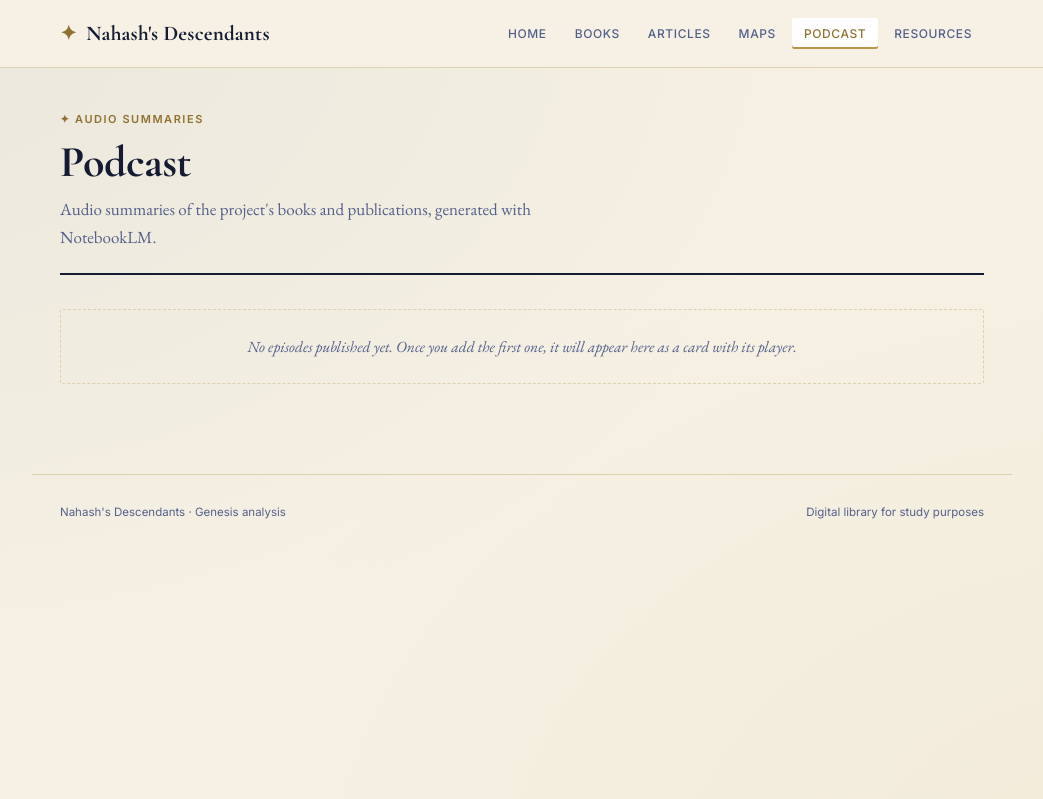
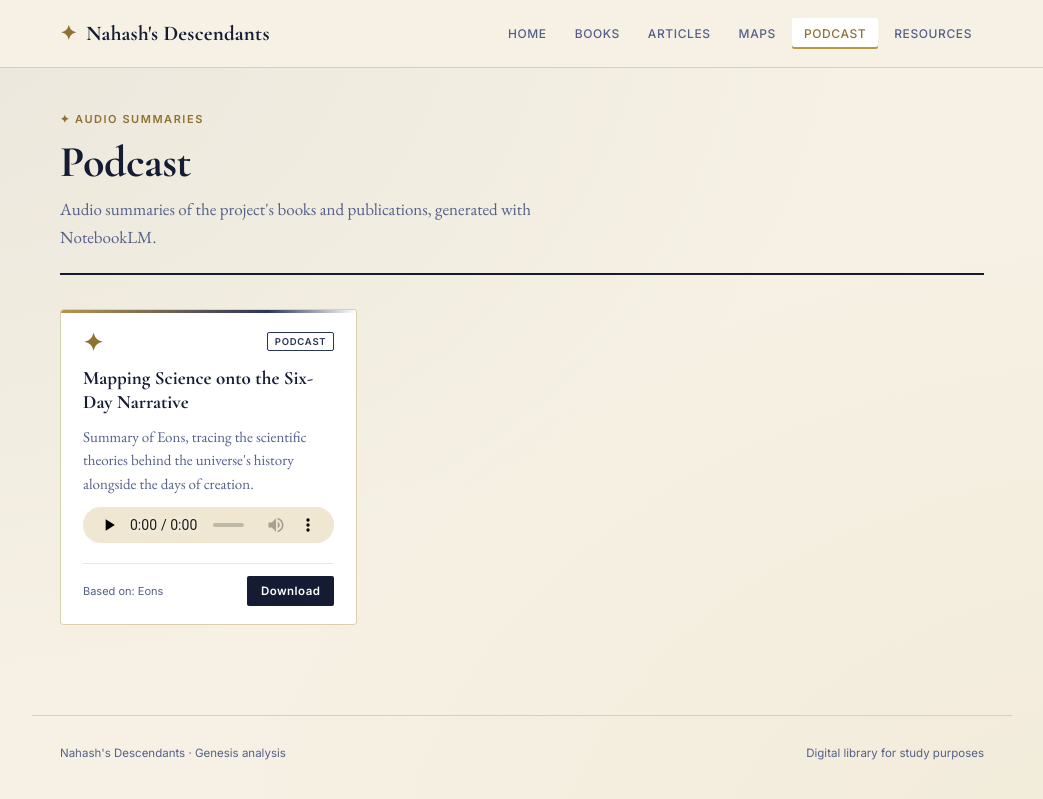
Before and after one commit to Dskartes/Nahashsdescendants, a Jekyll site: the page built from podcast.md, in a window 1280 px wide. Shown: the top 799 px of the page, without its empty margins (118-1161 px from the left). Built offline with Jekyll 4.4.1, drawn with Linux system fonts in a browser that asks for light colours.

Commit message:
Update podcast.md

```diff
--- a/podcast.md
+++ b/podcast.md
@@ -4,9 +4,34 @@ eyebrow: "✦ Audio summaries"
 subtitle: "Audio summaries of the project's books and publications, generated with NotebookLM."
 ---
 
-<div class="empty-note">
-  No episodes published yet. Once you add the first one, it will appear here as a card with its player.
+<div class="card-grid">
+
+  <div class="card">
+    <div class="card-top">
+      <div class="card-mark">✦</div>
+      <div class="card-tag">Podcast</div>
+    </div>
+    <h3 class="card-title">Mapping Science onto the Six-Day Narrative</h3>
+    <p class="card-desc">Summary of Eons, tracing the scientific theories behind the universe's history alongside the days of creation.</p>
+    <audio class="card-audio" controls preload="none">
+      <source src="{{ '/podcast/Mapping_Science_onto_the_Six_Day_Narrative.mp3' | relative_url }}" type="audio/mpeg">
+      Your browser does not support HTML5 audio.
+    </audio>
+    <div class="card-meta">
+      <span class="card-info">Based on: Eons</span>
+      <a class="card-btn" href="{{ '/podcast/Mapping_Science_onto_the_Six_Day_Narrative.mp3' | relative_url }}" download>Download</a>
+    </div>
+  </div>
+
 </div>
+
+<!--
+  For the next episode, copy the <div class="card"> block above (between
+  <div class="card-grid"> and </div>), paste it before the closing </div>
+  of the grid, and update: title, description, "Based on", and the .mp3
+  filename (in the TWO lines that mention it) for the new episode.
+  Upload the audio to the podcast/ folder, e.g. podcast/episode-name.mp3
+-->
 
 <!--
   When you have your first episode, use this block (upload the audio to the podcast/
```
